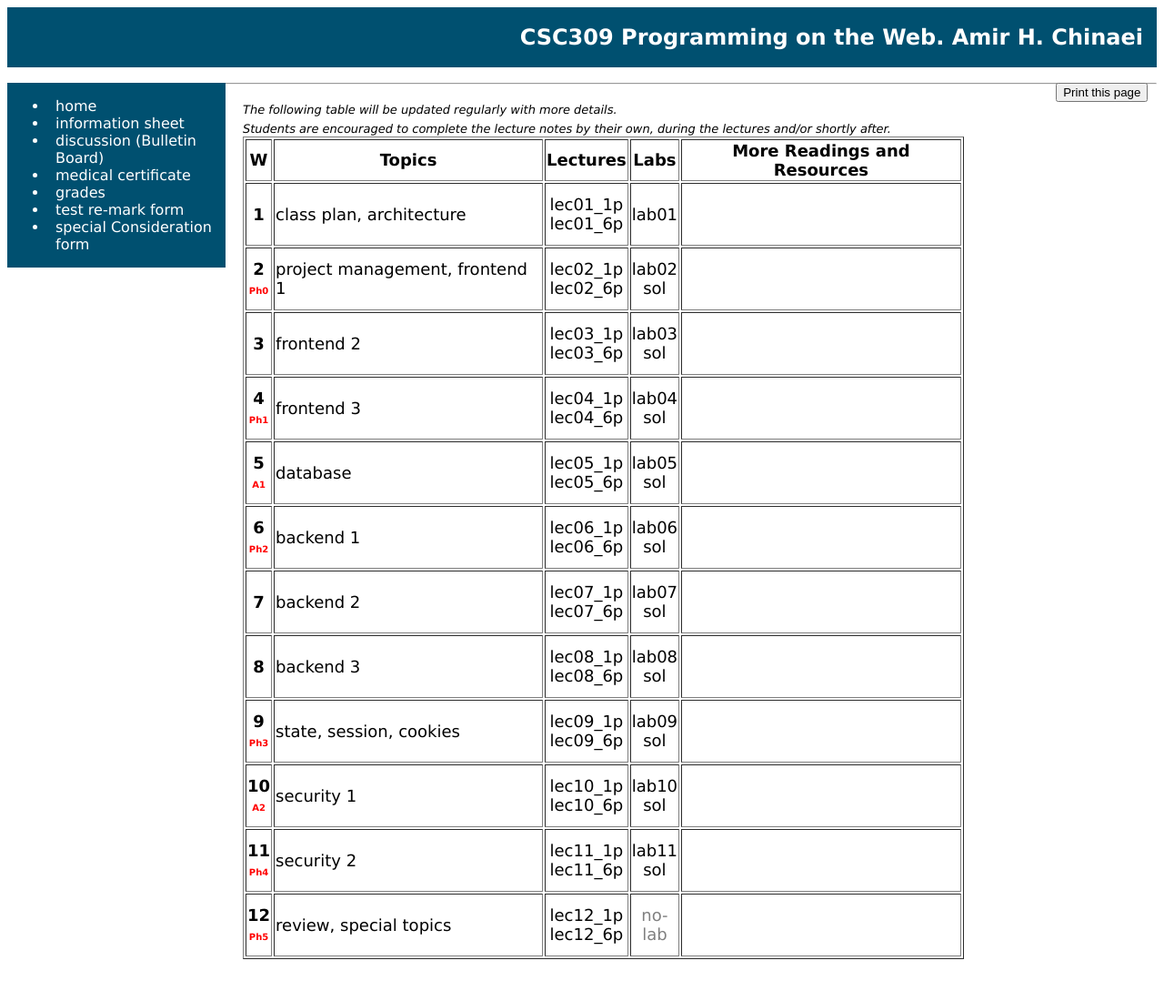
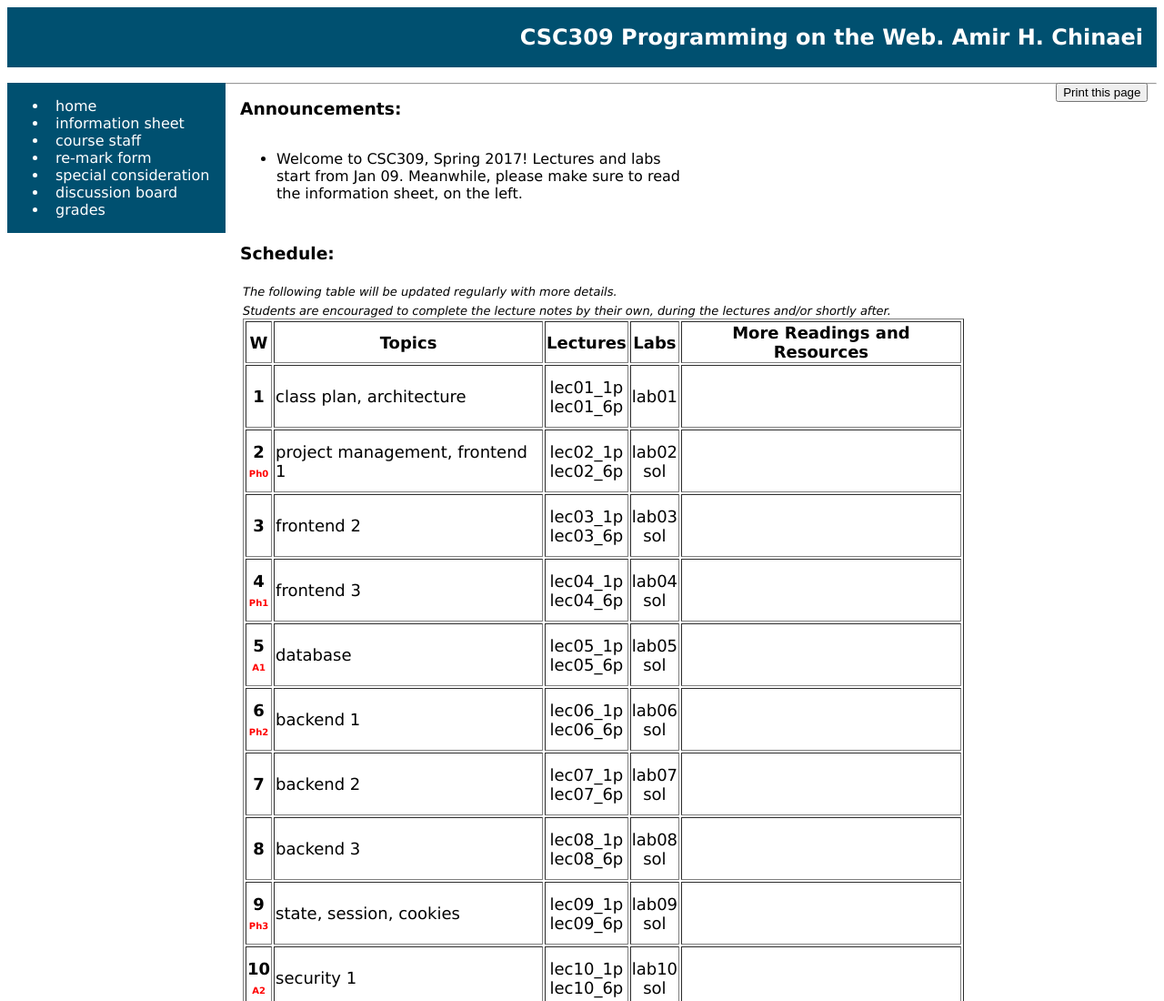
Before and after one commit to CSC309-spring2017/CSC309-spring2017.github.io, a plain HTML site: page index.html in a window 1280 px wide. Shown: the top 1100 px of the page at 91% size. Before the commit the page ends 1073 px from the top, so only its background shows below. Drawn offline with Linux system fonts and the light colour scheme.

Commit message:
updated more

```diff
--- a/index.html
+++ b/index.html
@@ -1,5 +1,16 @@
 <!DOCTYPE HTML>
 <html lang="en">
+	<style>
+	div.scroll  {
+	direction:rtl;
+    width:50%;
+    overflow-y:scroll;
+    height:100px;
+    }
+	div {
+	direction:ltr;
+	}
+	</style>
   <head>
 	<meta http-equiv="Content-type" content="text/html; charset=utf-8">
 	<link rel="stylesheet" href="./styles.css" type="text/css">
@@ -12,13 +23,14 @@
 
 
 	<div class="navigation">
-		<ul><li><a href="index.html">home</a></li>
-		    <li><a href="courseinfo.pdf">information sheet</a></li>
-			<li><a href="piazza.pdf">discussion (Bulletin Board)</a></li>
-			<li><a href="http://www.illnessverification.utoronto.ca/getattachment/index/Verification-of-Illness-or-Injury-form-Jan-22-2013.pdf.aspx">medical certificate</a></li>
+		<ul><li><a href="./index.html">home</a></li>
+		    <li><a href="./syllabus.html">information sheet</a></li>
+			<li><a href="./staff.html">course staff</a></li>
+			<li><a href="./re-mark.html">re-mark form</a></li>
+			<li><a href="./specialConsideration.html">special consideration</a></li>
+			<li><a href="https://bb-2017-01.teach.cs.toronto.edu/c/csc309">discussion board</a></li>
 			<li><a href="http://www.cdf.toronto.edu/resources/cdf_student_secure_website.html">grades</a></li>
-			<li><a href="./test-re-mark.txt">test re-mark form</a></li>
-			<li><a href="./specialConsideration.txt">special Consideration form</a></li>
+
 		</ul>
 	</div>
 
@@ -29,9 +41,18 @@
 				window.print();
 			}
 			</script>
+			<h3>Announcements:</h3>
+			<div class="scroll">
+				<div>
+				<ul>
+					<li>Welcome to CSC309, Spring 2017! Lectures and labs start from Jan 09. Meanwhile, please make sure to read the information sheet, on the left.</li>
+				</ul>
+				</div>
+			</div>
+
 		<dl>
+<h3>Schedule:</h3>
 			<table width="80%">
-
 			    <tr>
 				     <td><font size="2"><i>The following table will be updated regularly with more details.<br>Students are encouraged to complete the lecture notes by their own, during the lectures and/or shortly after.</i></font>
 						<font size="4">
```
Also changed, not shown: syllabus.html (added, +44 -0 lines), 1 other file.
